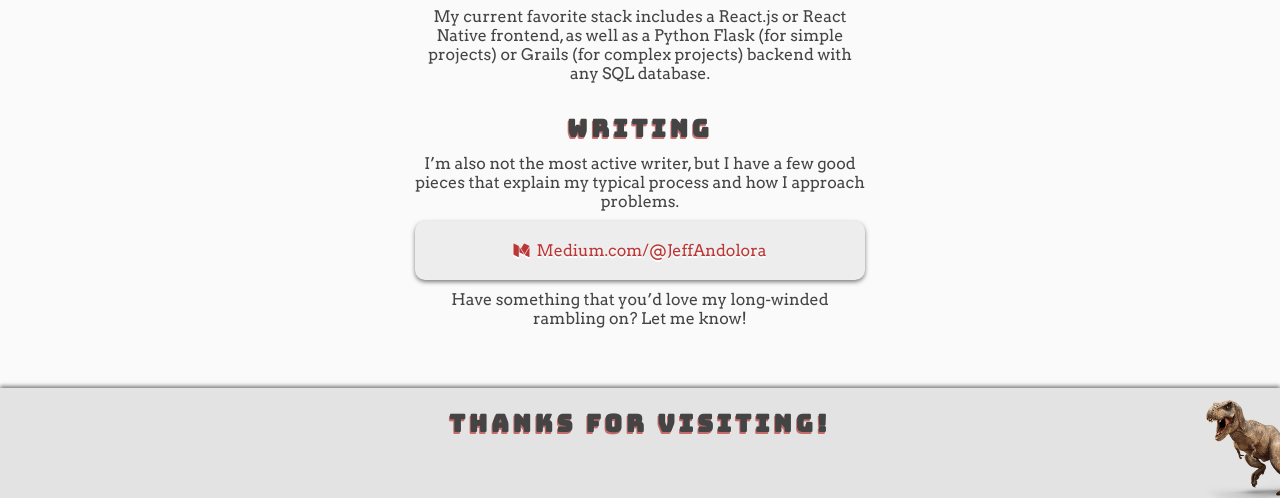
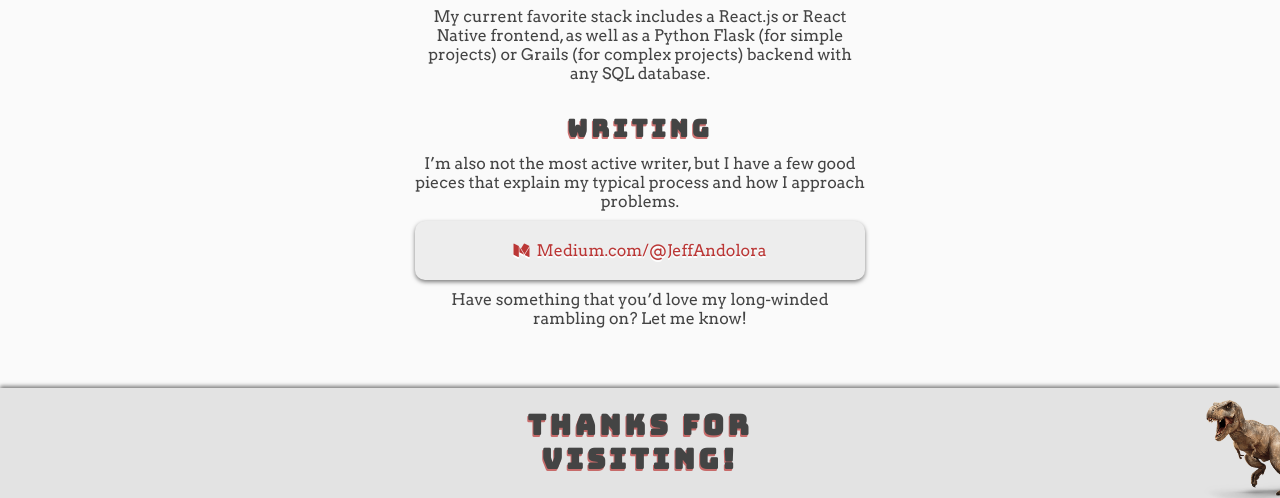
Before and after one commit to andolojm/tyrann-asaur-us, a website built with webpack: page app/index.html in a window 1280 px wide. Shown: the part 1186-1684 px from the top of the page. Built offline with nearby package versions, Linux system fonts and the light colour scheme.

Commit message:
Footer text should break on larger devices

```diff
--- a/app/css/index.scss
+++ b/app/css/index.scss
@@ -130,6 +130,8 @@ p {
 
 #thanks {
     margin-top: 20px;
+    line-height: 34px;
+    font-size: 28px;
 }
 
 #footersaurus {
--- a/app/index.html
+++ b/app/index.html
@@ -80,7 +80,7 @@
         </div>
     </div>
     <div id="footer">
-        <h2 id="thanks">Thanks for visiting!</h2>
+        <h2 id="thanks">Thanks for<br />visiting!</h2>
         <img id="footersaurus" src="./img/T-Rex_3.png" />
     </div>
     <div id="mobile-nav">
```
